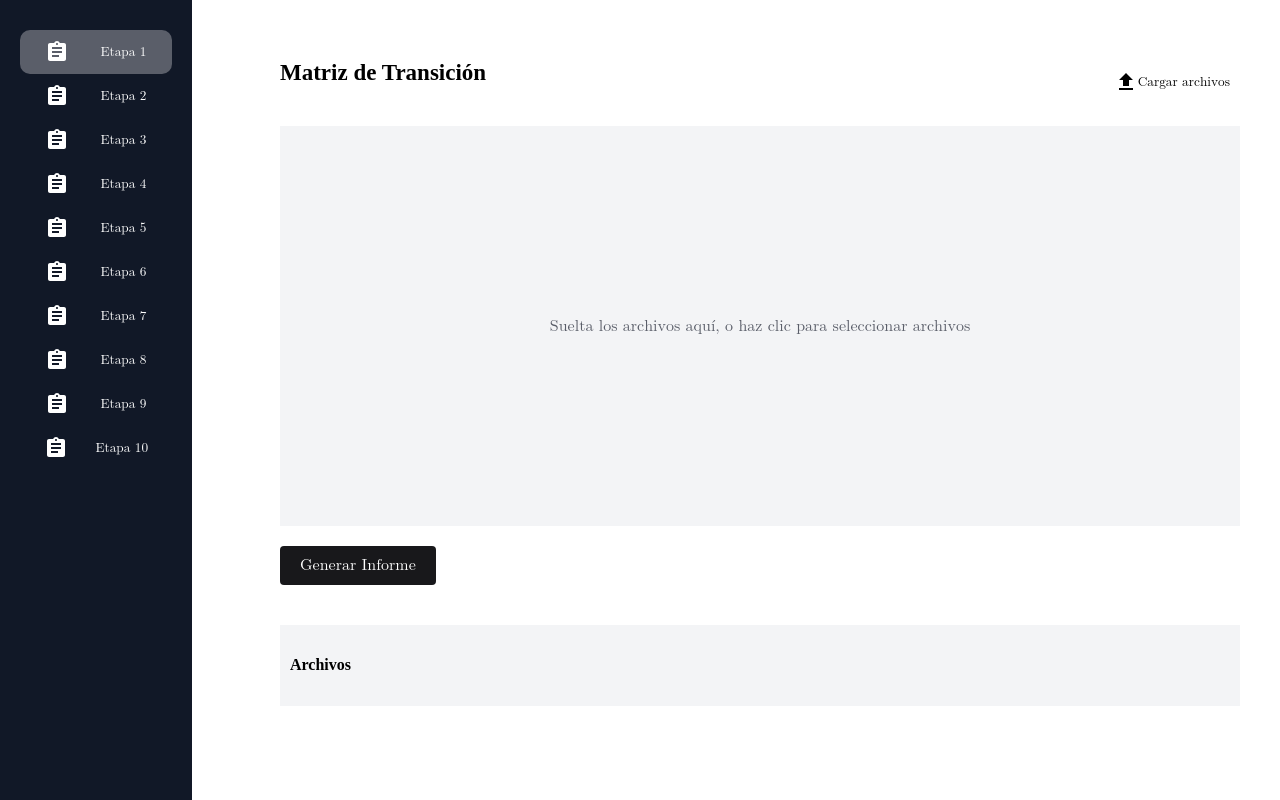
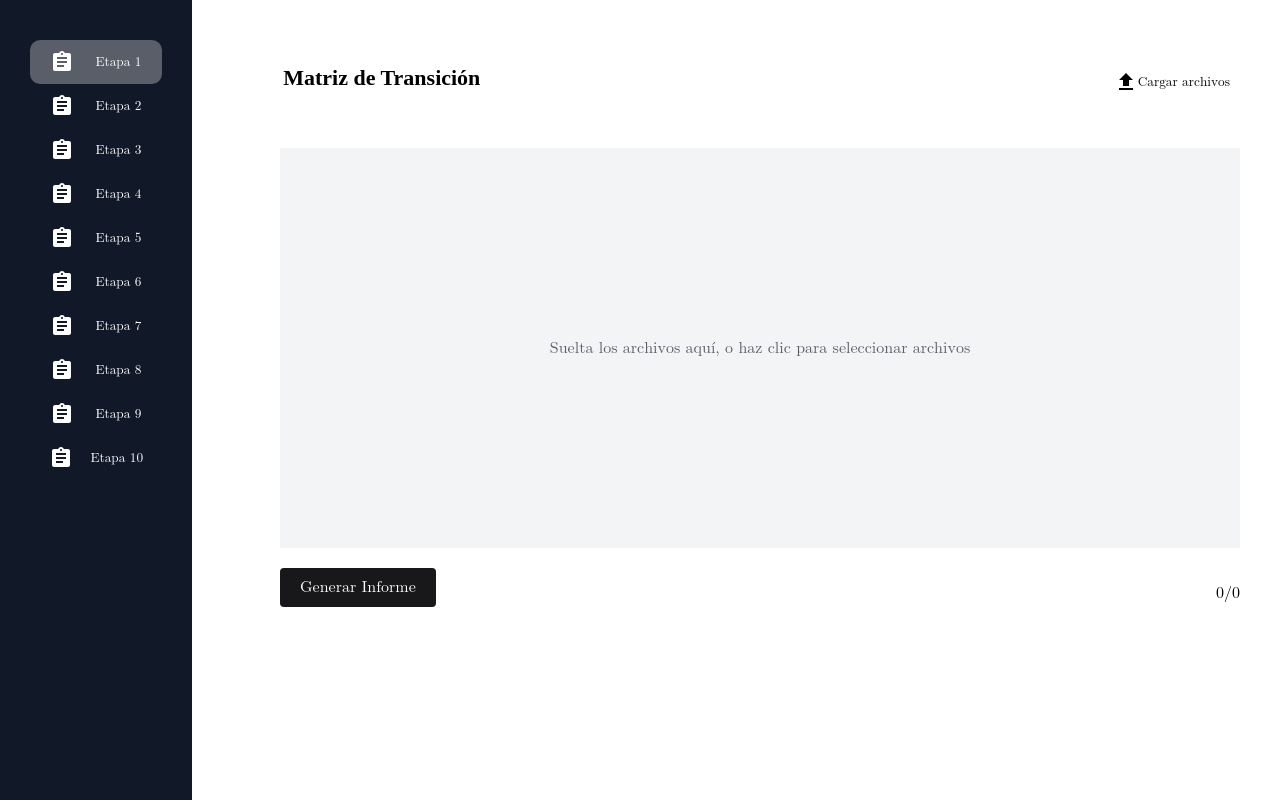
Before and after one commit to EstebanA1/tesisResumenesDE, a React (Vite) app: page / in a window 1280 px wide. Built offline with nearby package versions, Linux system fonts and the light colour scheme.

Commit message:
Se termino la visual de la pagina

```diff
--- a/src/App.css
+++ b/src/App.css
@@ -11,10 +11,15 @@
 }
 
 .title-container {
-  font-size: 23px;
-  margin: 20px 0 0 20%;
-  color: black;
+  height: 20px;
   display: flex;
+  align-items: center;
+  font-size: 22px;
+  margin-top: 28px;
+  margin-bottom: 20px;
+  margin-left: 15.2rem;
+  text-align: left;
+  white-space: pre-wrap;
 }
 
 .main-container {
@@ -39,7 +44,7 @@
 .etapas-container {
   display: flex;
   flex-direction: column;
-  padding: 20px;
+  padding: 30px;
   margin-top: 10px;
 }
 
@@ -195,3 +200,12 @@ button {
   justify-content: space-around;
   align-items: center;
 }
+
+.files-counter {
+  font-family: math;
+  margin-left: auto;
+}
+
+body {
+  overflow-y: hidden; /* Oculta la barra de desplazamiento vertical */
+}
--- a/src/App.jsx
+++ b/src/App.jsx
@@ -15,18 +15,21 @@ function App() {
     { id: 4, name: "Etapa 4", title: 'Correlacion del mapa de analisis' },
     { id: 5, name: "Etapa 5", title: 'Configurar y ejecutar un modelo de simulacion LUCC' },
     { id: 6, name: "Etapa 6", title: 'Validar la simulacion utilizando una funcion dacay exponencial' },
-    { id: 7, name: "Etapa 7", title: 'Validar simulacion utilizando funcion dacay constante de ventanas multiples' },
+    { id: 7, name: "Etapa 7", title: 'Validar simulacion utilizando funcion dacay constante de                                                                          ventanas multiples' },
     { id: 8, name: "Etapa 8", title: 'Ejecutar simulacion con formacion de parches' },
     { id: 9, name: "Etapa 9", title: 'Ejecutar simulacion con formacion de parches y expansión' },
     { id: 10, name: "Etapa 10", title: 'Proyeccion del proyecto LUCC' },
   ]);
 
   const [files, setFiles] = useState([]);
-  const [uploadProgress, setUploadProgress] = useState({}); // Estado para el progreso de carga
-  const [report, setReport] = useState(null);
+  const [uploadProgress, setUploadProgress] = useState({});
+  const [totalFiles, setTotalFiles] = useState(0);
+  const [successfulUploads, setSuccessfulUploads] = useState(0);
 
   const onDrop = useCallback((acceptedFiles) => {
     const validFiles = acceptedFiles.filter(file => file.type === 'image/jpeg' || file.type === 'image/png');
+    setTotalFiles(prevTotal => prevTotal + validFiles.length);
+    let successCount = 0;
 
     validFiles.forEach((file) => {
       const reader = new FileReader();
@@ -46,9 +49,11 @@ function App() {
         }
       };
       reader.onloadend = () => {
+        successCount++;
         setFiles(prevFiles => [...prevFiles, Object.assign(file, {
           preview: URL.createObjectURL(file)
         })]);
+        setSuccessfulUploads(prevSuccessful => prevSuccessful + 1);
       };
       reader.readAsDataURL(file);
     });
@@ -78,6 +83,8 @@ function App() {
 
   useEffect(() => {
     setFiles([]);
+    setTotalFiles(0);
+    setSuccessfulUploads(0);
   }, [currentStage]);
 
   const handleStageClick = (etapaId) => {
@@ -106,6 +113,14 @@ function App() {
     setContextMenu(null);
   };
 
+  const handleGenerateReport = () => {
+    // Lógica para generar el informe
+    // Después de generar el informe, reiniciar el contador
+    setFiles([]);
+    setTotalFiles(0);
+    setSuccessfulUploads(0);
+  };
+
   return (
     <div className="app-container">
       <nav className="nav-container">
@@ -129,7 +144,7 @@ function App() {
         variant="contained"
         color="secondary"
         className="load-files-button" onClick={() => document.querySelector('.dropzone input').click()}>
-        {<FileUploadIcon/>} Cargar archivos
+        {<FileUploadIcon />} Cargar archivos
       </button>
 
       <div className="main-container">
@@ -143,45 +158,24 @@ function App() {
             </div>
           </form>
           <div className="button-container">
-            <button className="beautiful-button">Generar Informe</button>
+            <button className="beautiful-button" onClick={handleGenerateReport}>Generar Informe</button>
+            <p className={`files-counter ${successfulUploads === totalFiles ? 'success' : 'error'}`}>
+              {successfulUploads}/{totalFiles}
+            </p>
           </div>
-
         </div>
-        <aside className="files-container" onClick={handleCloseContextMenu}>
-          <div className="files-header">
-            <h4>Archivos</h4>
       </div>
-          <div>
-            <ul className="files-list">
-              {files.map(file => (
-                <li key={file.path} className="file-item"
-                  onContextMenu={(e) => handleRightClick(e, file.path)}>
-                  <img src={file.preview} className="file-preview" alt="preview" />
-                  <span className="file-path">{file.path}</span>
-                  {uploadProgress[file.name] !== 100 && (
-                    <div className="progress-bar-container">
-                      <progress value={uploadProgress[file.name]} max="100" className="progress-bar" />
-                    </div>
-                  )}
-                </li>
-              ))}
-            </ul>
-
       {contextMenu && (
-              <ul
+        <div
           className="context-menu"
           style={{
             top: contextMenu.yPos,
-                  left: contextMenu.xPos,
+            left: contextMenu.xPos
           }}
-                onClick={() => handleDeleteFile(contextMenu.filePath)}
         >
-                <li>Eliminar</li>
-              </ul>
+          <button onClick={() => handleDeleteFile(contextMenu.filePath)}>Eliminar</button>
+        </div>
       )}
-          </div>
-        </aside>
-      </div>
     </div>
   );
 }
```
Lines whose indentation alone changed are shown as unchanged.
